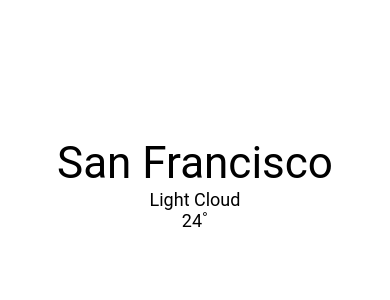
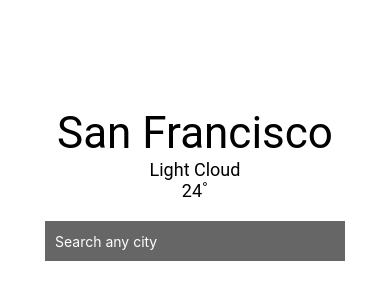
Before and after one commit to davidjryan/native-weather, a React Native app: screen / in a window 390 px wide. Shown: the part 238-538 px from the top of the page. Built offline with nearby package versions, Linux system fonts and the light colour scheme.

Commit message:
add text input

```diff
--- a/App.js
+++ b/App.js
@@ -1,16 +1,30 @@
-import React from 'react';
-import { StyleSheet, Text, View, Platform } from 'react-native';
+import React, { Component } from 'react';
+import {
+  StyleSheet,
+  Text,
+  View,
+  Platform ,
+  KeyboardAvoidingView,
+  TextInput
+} from 'react-native';
 
-export default class App extends React.Component {
+export default class App extends Component {
 
   render() {
-    const { largeText, smallText, textStyle } = styles;
+    const { largeText, smallText, textStyle, textInput } = styles;
     return (
-      <View style={styles.container}>
+      <KeyboardAvoidingView style={styles.container} behavior="padding">
         <Text style={[largeText, textStyle]}>San Francisco</Text>
         <Text style={[smallText, textStyle]}>Light Cloud</Text>
         <Text style={[smallText, textStyle]}>24˚</Text>
-      </View>
+        <TextInput
+          autoCorrect={false}
+          placeholder="Search any city"
+          placeholderTextColor="white"
+          style={textInput}
+          clearButtonMode="always"
+        />
+      </KeyboardAvoidingView>
     );
   }
 }
@@ -31,5 +45,15 @@
 	},
 	smallText: {
 		fontSize: 18,
-	},
+  },
+  textInput: {
+    backgroundColor: '#666',
+    color: 'white',
+    height: 40,
+    width: 300,
+    marginTop: 20,
+    marginHorizontal: 20,
+    paddingHorizontal: 10,
+    alignSelf: 'center',
+  }
 });
```
